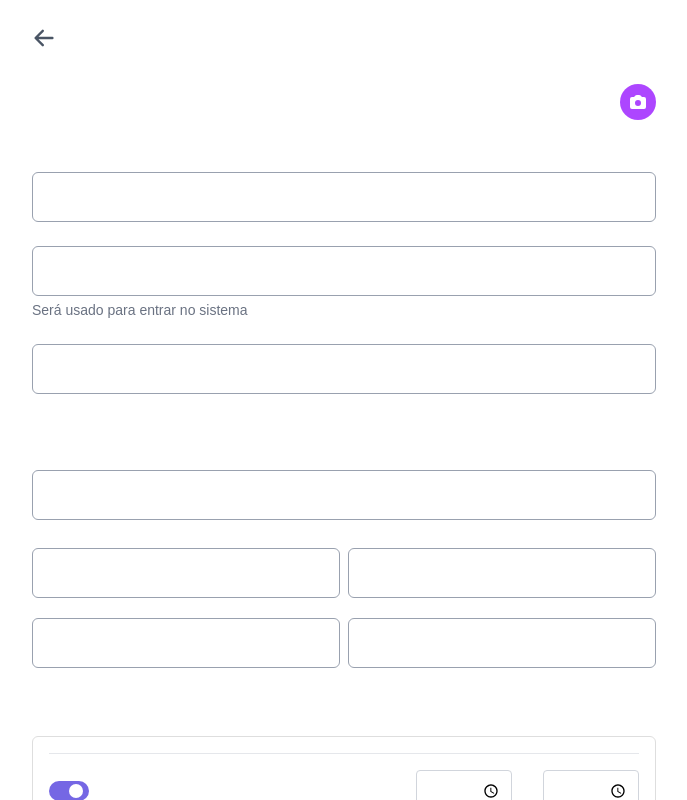
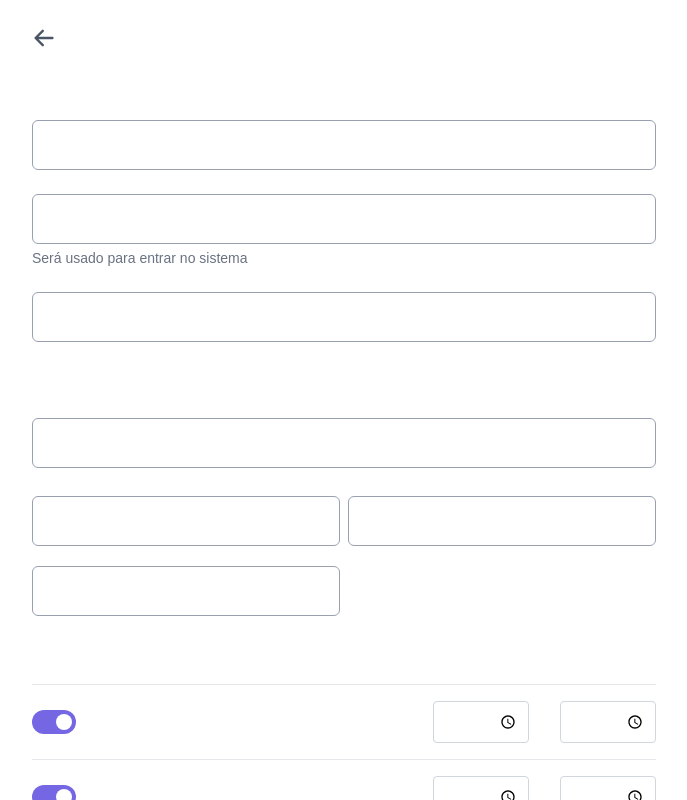
Before and after one commit to wellitonaraujo/cliqagenda, a Next.js app: page /new-collaborator in a window 1280 px wide. Shown: the whole page, without its empty margins (296-983 px from the left). Built offline with nearby package versions, Linux system fonts and the light colour scheme; no server answers.

Commit message:
feat/ criando colaborador

```diff
--- a/src/app/(private)/(no-sidebar)/new-collaborator/page.tsx
+++ b/src/app/(private)/(no-sidebar)/new-collaborator/page.tsx
@@ -1,104 +1,112 @@
 'use client';
 
-import { useState } from 'react';
-import { HiCamera, HiArrowLeft } from 'react-icons/hi';
+import Input from '@/componentes/Input';
+import { useCollaborator } from '@/context/CollaboratorContext';
 import { useRouter } from 'next/navigation';
-import Button from '@/componentes/Button';
-import Input from '@/componentes/Input';
-import { useCollaborators } from '@/context/CollaboratorContext';
-import { v4 as uuidv4 } from 'uuid';
+import React, { useState } from 'react';
+import { HiArrowLeft } from 'react-icons/hi';
+import { Switch } from '@headlessui/react'
+import { toast } from "react-toastify";
 
-import type { TimeRange } from '@/types/collaborator';
-import { Switch } from '@headlessui/react';
+type DiaSemana = 'DOMINGO' | 'SEGUNDA' | 'TERCA' | 'QUARTA' | 'QUINTA' | 'SEXTA' | 'SABADO';
 
-type BusinessHours = {
-  [day: string]: {
-    open: boolean;
-    ranges: TimeRange[];
-  };
+interface Horario {
+  diaSemana: DiaSemana;
+  horaInicio: string;
+  horaFim: string;
+  ativo: boolean;
+}
+
+export default function NewCollaborator() {
+  const { createCollaborator, loading } = useCollaborator();
+  const router = useRouter();
+
+
+  const [nome, setNome] = useState('');
+  const [email, setEmail] = useState('');
+  const [telefone, setTelefone] = useState('');
+  const [rua, setRua] = useState('');
+  const [numero, setNumero] = useState('');
+  const [bairro, setBairro] = useState('');
+  const [cidade, setCidade] = useState('');
+  const [horarios, setHorarios] = useState<Horario[]>([
+    { diaSemana: 'SEGUNDA', horaInicio: '08:00', horaFim: '18:00', ativo: true },
+    { diaSemana: 'TERCA', horaInicio: '08:00', horaFim: '18:00', ativo: true },
+    { diaSemana: 'QUARTA', horaInicio: '08:00', horaFim: '18:00', ativo: true },
+    { diaSemana: 'QUINTA', horaInicio: '08:00', horaFim: '18:00', ativo: true },
+    { diaSemana: 'SEXTA', horaInicio: '08:00', horaFim: '18:00', ativo: true },
+    { diaSemana: 'SABADO', horaInicio: '08:00', horaFim: '18:00', ativo: true },
+    { diaSemana: 'DOMINGO', horaInicio: '00:00', horaFim: '00:00', ativo: false },
+  ]);
+
+  const diaSemanaMap: Record<string, string> = {
+    DOMINGO: 'Domingo',
+    SEGUNDA: 'Segunda-feira',
+    TERCA: 'Terça-feira',
+    QUARTA: 'Quarta-feira',
+    QUINTA: 'Quinta-feira',
+    SEXTA: 'Sexta-feira',
+    SABADO: 'Sábado',
   };
 
-export default function NewCollaborator() {
-  const router = useRouter();
-  const { addCollaborator } = useCollaborators();
+  const [error, setError] = useState('');
 
-  const [name, setName] = useState('');
-  const [email, setEmail] = useState('');
-  const [phone, setPhone] = useState('');
+  function handleHorarioChange(index: number, field: keyof Horario, value: any) {
+    const newHorarios = [...horarios];
+    newHorarios[index] = {
+      ...newHorarios[index],
+      [field]: value,
+    };
+    setHorarios(newHorarios);
+  }
 
-  // Estados de endereço
-  const [street, setStreet] = useState('');
-  const [number, setNumber] = useState('');
-  const [district, setDistrict] = useState('');
-  const [city, setCity] = useState('');
-  const [state, setState] = useState('');
+  async function handleSubmit(e: React.FormEvent) {
+    e.preventDefault();
+    setError('');
 
-  const daysOfWeek = [
-    'Segunda', 'Terça', 'Quarta', 'Quinta', 'Sexta', 'Sábado', 'Domingo',
-  ];
-
-  const initialHours = daysOfWeek.reduce((acc, day) => {
-    acc[day] = { open: true, ranges: [{ start: '08:00', end: '18:00' }] };
-    return acc;
-  }, {} as BusinessHours);
-
-  const [hours, setHours] = useState<BusinessHours>(initialHours);
-
-  const handleToggle = (day: string) => {
-    setHours((prev) => ({
-      ...prev,
-      [day]: {
-        ...prev[day],
-        open: !prev[day].open,
-      },
-    }));
-  };
-
-  const handleTimeChange = (
-    day: string,
-    index: number,
-    type: 'start' | 'end',
-    value: string
-  ) => {
-    const updatedRanges = [...hours[day].ranges];
-    updatedRanges[index][type] = value;
-
-    setHours((prev) => ({
-      ...prev,
-      [day]: {
-        ...prev[day],
-        ranges: updatedRanges,
-      },
-    }));
-  };
-
-  const handleSave = () => {
-    if (!name || !email || !phone || !street || !number || !district || !city || !state) {
-      alert('Preencha todos os campos.');
+    // Validação básica
+    if (!nome || !email || !telefone || !rua || !numero || !bairro || !cidade) {
+      setError('Preencha todos os campos obrigatórios');
       return;
     }
 
-    const newCollaborator = {
-      id: uuidv4(),
-      name,
+    if (horarios.length === 0) {
+      setError('Adicione pelo menos um horário');
+      return;
+    }
+
+    for (const h of horarios) {
+      if (!h.horaInicio || !h.horaFim) {
+        setError('Preencha os horários corretamente');
+        return;
+      }
+    }
+
+    try {
+      console.log(horarios)
+      await createCollaborator({
+        nome,
         email,
-      phone,
-      address: {
-        street,
-        number,
-        district,
-        city,
-        state,
-      },
-      schedule: hours,
-    };
-
-    console.log(JSON.stringify(newCollaborator, null, 2));
-
-    addCollaborator(newCollaborator);
-
-    router.push('/collaborators');
-  };
+        telefone,
+        rua,
+        numero,
+        bairro,
+        cidade,
+        horarios,
+      });
+      toast.success('Colaborador criado com sucesso!');
+      setNome('');
+      setEmail('');
+      setTelefone('');
+      setRua('');
+      setNumero('');
+      setBairro('');
+      setCidade('');
+      setHorarios([{ diaSemana: 'SEGUNDA', horaInicio: '', horaFim: '', ativo: true }]);
+    } catch (err) {
+      setError('Erro ao criar colaborador');
+    }
+  }
 
   return (
     <div className="flex justify-center items-start min-h-screen bg-white">
@@ -110,146 +118,101 @@ export default function NewCollaborator() {
           <h1 className="text-xl font-semibold mx-auto">Novo colaborador</h1>
         </div>
 
-        <div className="flex justify-end mb-4">
-          <button className="bg-purple-500 p-2 rounded-full text-white">
-            <HiCamera size={20} />
-          </button>
-        </div>
+        {error && <p className="mb-4 text-red-600">{error}</p>}
 
+        <form onSubmit={handleSubmit}>
+          {/* Informações pessoais */}
           <section className="mb-6">
             <h2 className="text-lg font-semibold mb-2">Informações pessoais</h2>
-
             <div className="mb-6">
-            <Input placeholder="Nome" value={name} onChange={(e) => setName(e.target.value)} />
+              <Input placeholder="Nome" value={nome} onChange={(e) => setNome(e.target.value)} />
             </div>
-
             <div className="mb-6">
-          <div className="mb-6">
-            <Input
-              placeholder="Email"
-              value={email}
-              onChange={(e) => setEmail(e.target.value)}
-            />
+              <Input placeholder="Email" value={email} onChange={(e) => setEmail(e.target.value)} />
               <p className="text-sm text-gray-500 mt-1">Será usado para entrar no sistema</p>
             </div>
-
-          </div>
-
             <div className="mb-6">
-            <Input placeholder="Telefone" value={phone} onChange={(e) => setPhone(e.target.value)} />
+              <Input placeholder="Telefone" value={telefone} onChange={(e) => setTelefone(e.target.value)} />
             </div>
           </section>
 
-        {/* Empurrando a seção Endereço para baixo */}
-        <section className="mt-10 mb-6"> {/* Adicionando mt-8 */}
+          {/* Endereço */}
+          <section className="mt-10 mb-6">
             <h2 className="text-lg font-semibold mb-2">Endereço</h2>
+            <div className="mb-6">
+              <Input placeholder="Rua" value={rua} onChange={(e) => setRua(e.target.value)} />
+            </div>
+            <div className="grid grid-cols-2 gap-2 mb-4">
+              <Input placeholder="Número" value={numero} onChange={(e) => setNumero(e.target.value)} />
+              <Input placeholder="Bairro" value={bairro} onChange={(e) => setBairro(e.target.value)} />
+            </div>
+            <div className="grid grid-cols-2 gap-2 mb-4">
+              <Input placeholder="Cidade" value={cidade} onChange={(e) => setCidade(e.target.value)} />
+            </div>
+          </section>
 
-          <div className="mb-6">
-            <Input placeholder="Logradouro" value={street} onChange={(e) => setStreet(e.target.value)} />
+          {/* Horário de trabalho */}
+
+          <section className="mt-8 mb-6">
+            <h2 className="text-lg font-semibold mb-2">Horário de trabalho</h2>
+            <div className="">
+              {horarios.map((h, idx) => (
+                <div key={idx} className="border-t border-gray-200 pt-4 mb-4">
+                  <div className="flex items-center justify-between mb-2">
+                  <div className="flex items-center gap-2 w-40"> {/* largura maior */}
+                    <Switch
+                      checked={h.ativo}
+                      onChange={(val) => handleHorarioChange(idx, 'ativo', val)}
+                      className={`${h.ativo ? 'bg-[#7567E4]' : 'bg-gray-300'}
+                        relative inline-flex h-6 w-11 items-center rounded-full transition-colors focus:outline-none`}
+                    >
+                      <span
+                        className={`${h.ativo ? 'translate-x-6' : 'translate-x-1'}
+                          inline-block h-4 w-4 transform rounded-full bg-white transition-transform`}
+                      />
+                    </Switch>
+                    <span className="text-base whitespace-nowrap"> {/* fonte maior e sem quebra */}
+                      {diaSemanaMap[h.diaSemana]}
+                    </span>
                   </div>
 
-          <div className="grid grid-cols-2 gap-2 mb-4">
-            <Input placeholder="Número" value={number} onChange={(e) => setNumber(e.target.value)} />
-            <Input placeholder="Bairro" value={district} onChange={(e) => setDistrict(e.target.value)} />
-          </div>
 
-          <div className="grid grid-cols-2 gap-2 mb-4">
-            <Input placeholder="Cidade" value={city} onChange={(e) => setCity(e.target.value)} />
-            <Input placeholder="Estado" value={state} onChange={(e) => setState(e.target.value)} />
-          </div>
-        </section>
-        <section className="mt-8 mb-6">
-          <h2 className="text-lg font-semibold mb-2">Horário de trabalho</h2>
-          <div className="border border-[#DEDEDE] rounded-md p-4">
-            {daysOfWeek.map((day) => (
-              <div key={day} className="border-t border-gray-200 pt-4 mb-4">
-                {hours[day].open ? (
-                  hours[day].ranges.map((range, index) => (
-                    <div key={index} className="flex items-center justify-between mb-2">
-                      {index === 0 ? (
-                        <div className="flex items-center gap-2 w-36">
-                          {/* Switch e Nome do dia à esquerda */}
-                          <Switch
-                            checked={hours[day].open}
-                            onChange={() => handleToggle(day)}
-                            className={`${
-                              hours[day].open ? 'bg-[#7567E4]' : 'bg-gray-300'
-                            } relative inline-flex h-5 w-10 items-center rounded-full`}
-                          >
-                            <span
-                              className={`${
-                                hours[day].open ? 'translate-x-5' : 'translate-x-1'
-                              } inline-block h-3.5 w-3.5 transform bg-white rounded-full transition-transform`}
-                            />
-                          </Switch>
-                          <span className="text-sm">{day}</span>
-                        </div>
-                      ) : (
-                        <div className="w-36" />
-                      )}
-
-                      {/* Horários à direita */}
                     <div className="flex items-center gap-2 justify-end w-full">
                       <input
                         type="time"
-                          value={range.start}
-                          onChange={(e) =>
-                            handleTimeChange(day, index, 'start', e.target.value)
-                          }
+                        value={h.horaInicio}
+                        onChange={(e) => handleHorarioChange(idx, 'horaInicio', e.target.value)}
                         className="border border-gray-300 rounded px-2 py-2 text-md w-24"
+                        required
                       />
                       <span className="text-sm">às</span>
                       <input
                         type="time"
-                          value={range.end}
-                          onChange={(e) =>
-                            handleTimeChange(day, index, 'end', e.target.value)
-                          }
+                        value={h.horaFim}
+                        onChange={(e) => handleHorarioChange(idx, 'horaFim', e.target.value)}
                         className="border border-gray-300 rounded px-2 py-2 text-md w-24"
+                        required
                       />
                     </div>
                   </div>
-                  ))
-                ) : (
-                  <div className="flex items-center justify-between">
-                    <div className="flex items-center gap-2 w-36">
-                      {/* Switch e Nome do dia à esquerda */}
-                      <Switch
-                        checked={hours[day].open}
-                        onChange={() => handleToggle(day)}
-                        className={`${
-                          hours[day].open ? 'bg-purple-500' : 'bg-gray-300'
-                        } relative inline-flex h-5 w-10 items-center rounded-full`}
-                      >
-                        <span
-                          className={`${
-                            hours[day].open ? 'translate-x-5' : 'translate-x-1'
-                          } inline-block h-3.5 w-3.5 transform bg-white rounded-full transition-transform`}
-                        />
-                      </Switch>
-                      <span className="text-sm">{day}</span>
-                    </div>
-                    <span className="text-sm text-gray-400">Fechado</span>
-                  </div>
-                )}
                 </div>
               ))}
             </div>
           </section>
 
-        <div className="flex justify-end gap-4">
+          {/* Botão de envio */}
           <button
-            onClick={() => router.back()}
-            className="text-gray-600 font-medium hover:underline"
+            type="submit"
+            disabled={loading}
+            className={`mt-6 w-full py-3 text-white font-semibold rounded ${
+              loading ? 'bg-gray-400 cursor-not-allowed' : 'bg-green-600 hover:bg-green-700'
+            }`}
           >
-            Cancelar
+            {loading ? 'Salvando...' : 'Criar Colaborador'}
           </button>
-
-          <div onClick={handleSave}>
-            <Button>Salvar</Button>
-          </div>
-        </div>
+        </form>
       </div>
     </div>
   );
+
 }
--- a/src/app/(private)/(no-sidebar)/new-combo/page.tsx
+++ b/src/app/(private)/(no-sidebar)/new-combo/page.tsx
@@ -6,14 +6,14 @@ import Button from "@/componentes/Button";
 import Input from "@/componentes/Input";
 import { useCombos } from '@/context/ComboContext';
 import { useServices } from '@/context/ServiceContext';
-import { useCollaborators } from '@/context/CollaboratorContext';
 import { v4 } from 'uuid';
 import { HiArrowLeft } from 'react-icons/hi';
+import { useCollaborator } from '@/context/CollaboratorContext';
 
 export default function NewCombo() {
   const { addCombo } = useCombos();
   const { services: availableServices } = useServices();
-  const { collaborators } = useCollaborators();
+  const { collaborators } = useCollaborator();
   const router = useRouter();
 
   const [name, setName] = useState('');
@@ -87,7 +87,7 @@ export default function NewCombo() {
               </option>
               {availableServices.map((service) => (
                 <option key={service.id} value={service.id}>
-                  {service.name}
+                  {service.nome}
                 </option>
               ))}
             </select>
--- a/src/app/(private)/(no-sidebar)/new-service/page.tsx
+++ b/src/app/(private)/(no-sidebar)/new-service/page.tsx
@@ -4,7 +4,6 @@ import { useState } from 'react';
 import { useRouter } from 'next/navigation';
 import Input from '@/componentes/Input';
 import Button from '@/componentes/Button';
-import { useCollaborators } from '@/context/CollaboratorContext';
 import { useServices } from '@/context/ServiceContext';
 import { v4 as uuidv4 } from 'uuid';
 import { HiArrowLeft } from 'react-icons/hi';
@@ -12,10 +11,11 @@ import { formatCurrency } from '../../../../../utils/formatCurrency';
 import { generateDurations } from '../../../../../utils/generateDurations';
 import Select from 'react-select';
 import { customSelectStyles } from '../../../../../utils/customSelectStyles';
+import { useCollaborator } from '@/context/CollaboratorContext';
 
 export default function NewService() {
   const router = useRouter();
-  const { collaborators } = useCollaborators();
+  const { collaborators } = useCollaborator();
   const { addService } = useServices();
 
   const [name, setName] = useState('');
@@ -28,7 +28,7 @@ export default function NewService() {
 
   const collaboratorOptions = collaborators.map((c) => ({
     value: c.id,
-    label: c.name,
+    label: c.nome,
   }));
 
   const durationOptions = durations.map((d) => ({
--- a/src/app/(private)/(with-sidebar)/collaborators/page.tsx
+++ b/src/app/(private)/(with-sidebar)/collaborators/page.tsx
@@ -1,15 +1,16 @@
 'use client';
 
-import { useCollaborators } from '@/context/CollaboratorContext';
 import { useRouter } from 'next/navigation';
 import Button from '@/componentes/Button';
 import Header from '@/componentes/Header';
 import { useEffect } from 'react';
 import Image from 'next/image';
+import { useCollaborator } from '@/context/CollaboratorContext';
+;
 
 export default function Collaborators() {
   const router = useRouter();
-  const { collaborators, fetchCollaborators, loading } = useCollaborators();
+  const { collaborators, fetchCollaborators, loading } = useCollaborator();
 
   useEffect(() => {
     fetchCollaborators();
--- a/src/app/(private)/(with-sidebar)/home/page.tsx
+++ b/src/app/(private)/(with-sidebar)/home/page.tsx
@@ -8,12 +8,12 @@ import { useState, useEffect, useRef } from "react";
 import { useRouter } from "next/navigation";
 import Button from "@/componentes/Button";
 import Header from "@/componentes/Header";
-import { useCollaborators } from "@/context/CollaboratorContext";
 import Image from "next/image";
+import { useCollaborator } from "@/context/CollaboratorContext";
 
 export default function Home() {
   const { appointments, updateAppointment, removeAppointment } = useAppointments();
-  const { collaborators } = useCollaborators();
+  const { collaborators } = useCollaborator();
 
   const { hours } = useHorarios();
   const router = useRouter();
@@ -206,7 +206,7 @@ export default function Home() {
             <div className="flex sticky top-0 z-10 bg-white min-w-full">
               {collaborators.map((collab, index) => {
                const count = appointmentsOfTheDay.filter(
-                (a) => Number(a.collaboratorId) === collab.id
+                (a) => (a.collaboratorId) === collab.id
               ).length;
                 return (
                   <div
--- a/src/app/login/page.tsx
+++ b/src/app/login/page.tsx
@@ -8,6 +8,7 @@ import { useAuth } from "@/context/AuthContext";
 import Link from "next/link";
 import { useRouter } from "next/navigation";
 import { useState } from "react";
+import { toast } from "react-toastify";
 
 export default function Login() {
   const [email, setEmail] = useState("");
@@ -31,7 +32,7 @@ export default function Login() {
     } catch (err: any) {
       const message =
         err?.response?.data?.message || 'Email ou senha inválidos';
-      alert(message);
+      toast.error(message);
     } finally {
       setLoading(false);
     }
--- a/src/context/CollaboratorContext.tsx
+++ b/src/context/CollaboratorContext.tsx
@@ -1,62 +1,111 @@
-"use client"
 
-import { createContext, useContext, useState, ReactNode, useEffect } from 'react';
-import { Collaborator } from '@/types/collaborator';
-import api from '@/services/api';
+'use client';
 
-type CollaboratorContextType = {
+import React, { createContext, useContext, useState, ReactNode, useEffect } from 'react';
+import api from '../services/api'; // seu axios configurado
+
+// Tipagens básicas para colaborador e horários
+type DiaSemana = 'DOMINGO' | 'SEGUNDA' | 'TERCA' | 'QUARTA' | 'QUINTA' | 'SEXTA' | 'SABADO';
+
+export interface Horario {
+  diaSemana: DiaSemana;
+  horaInicio: string;
+  horaFim: string;
+  ativo: boolean;
+}
+
+export interface Collaborator {
+  id: string;
+  nome: string;
+  email: string;
+  telefone: string;
+  rua: string;
+  numero: string;
+  bairro: string;
+  cidade: string;
+  role: string;
+  empresaId: string;
+  // adicione mais campos se tiver
+}
+
+export interface CreateCollaboratorInput {
+  nome: string;
+  email: string;
+  telefone: string;
+  rua: string;
+  numero: string;
+  bairro: string;
+  cidade: string;
+  horarios: Horario[];
+}
+
+interface CollaboratorContextData {
   collaborators: Collaborator[];
-  addCollaborator: (collaborator: Collaborator) => void;
+  loading: boolean;
+  createCollaborator: (data: CreateCollaboratorInput) => Promise<void>;
   fetchCollaborators: () => Promise<void>;
-  loading: boolean;
-};
+}
 
-const CollaboratorContext = createContext<CollaboratorContextType | undefined>(undefined);
+const CollaboratorContext = createContext<CollaboratorContextData>(
+  {} as CollaboratorContextData
+);
 
 export const CollaboratorProvider = ({ children }: { children: ReactNode }) => {
   const [collaborators, setCollaborators] = useState<Collaborator[]>([]);
-  const [loading, setLoading] = useState(true);
+  const [loading, setLoading] = useState(false);
 
-  async function fetchCollaborators() {
+  const fetchCollaborators = async () => {
     setLoading(true);
     try {
-      const response = await api.get('/collaborators')
+      const response = await api.get<Collaborator[]>('/collaborators');
       setCollaborators(response.data);
-      localStorage.setItem('collaborators', JSON.stringify(response.data));
     } catch (error) {
       console.error('Erro ao buscar colaboradores', error);
     } finally {
       setLoading(false);
     }
-  }
+  };
 
+  const createCollaborator = async (data: CreateCollaboratorInput) => {
+    setLoading(true);
+    try {
+      await api.post('/collaborators', data);
+      await fetchCollaborators(); // Atualiza lista após criar
+    } catch (error: any) {
+      console.error('Erro ao criar colaborador', error);
+
+      if (error.response?.status === 409) {
+        alert('Já existe um colaborador com este e-mail.');
+      }
+
+      throw error;
+    }
+
+  };
+
+  // opcional: busca colaboradores ao montar o provider
   useEffect(() => {
-    const stored = localStorage.getItem('collaborators');
-    if (stored) {
-      setCollaborators(JSON.parse(stored));
-      setLoading(false);
-    } else {
-      fetchCollaborators();
-    }
+    fetchCollaborators();
   }, []);
 
-  const addCollaborator = (c: Collaborator) => {
-    setCollaborators((prev) => {
-      const updated = [...prev, c];
-      localStorage.setItem('collaborators', JSON.stringify(updated));
-      return updated;
-    });
-  };
-
   return (
-    <CollaboratorContext.Provider value={{ collaborators, addCollaborator, fetchCollaborators, loading }}>
+    <CollaboratorContext.Provider
+      value={{
+        collaborators,
+        loading,
+        createCollaborator,
+        fetchCollaborators,
+      }}
+    >
       {children}
     </CollaboratorContext.Provider>
   );
 };
 
-export const useCollaborators = () => {
+export const useCollaborator = () => {
   const context = useContext(CollaboratorContext);
-  if (!context) throw new Error('useCollaborators must be used within a CollaboratorProvider');
+  if (!context) {
+    throw new Error('useCollaborator deve ser usado dentro de um CollaboratorProvider');
+  }
   return context;
 };
```
Also changed, not shown: src/types/collaborator.ts (+20 -12 lines). Lines whose indentation alone changed are shown as unchanged.
